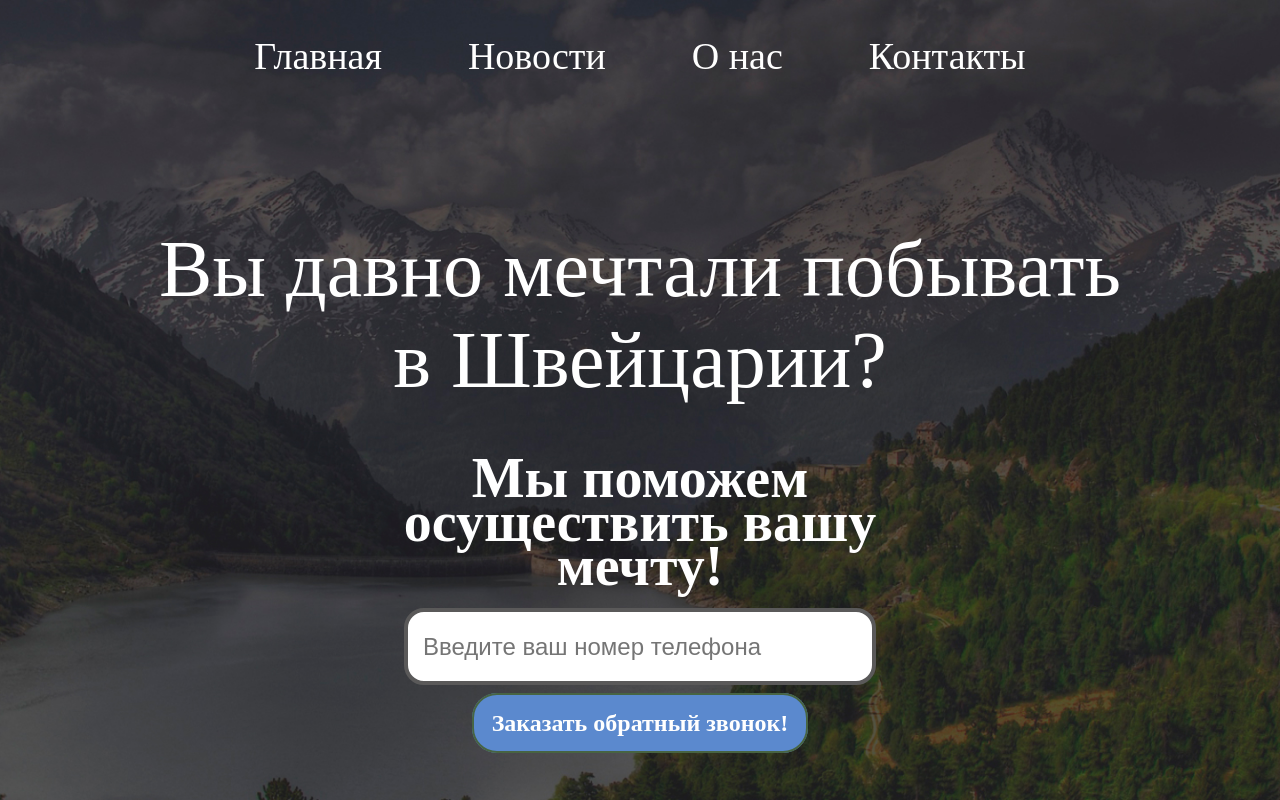
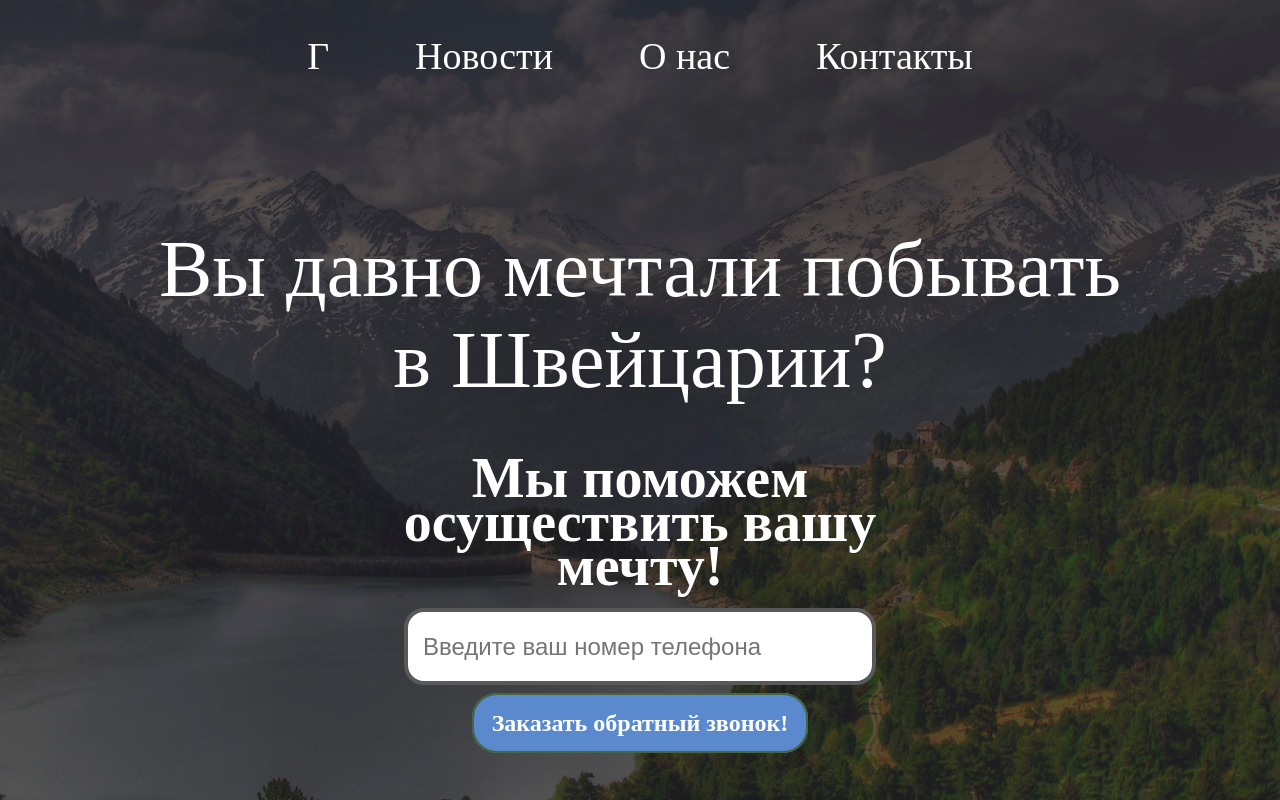
Before and after one commit to Tramabolus/github.io, a plain HTML site: page index.html in a window 1280 px wide. Drawn offline with Linux system fonts and the light colour scheme.

Commit message:
Update index.html

```diff
--- a/index.html
+++ b/index.html
@@ -15,7 +15,7 @@
 
         <div class="nav">
 
-    <a class="nav-item" href="#">Главная</a>
+    <a class="nav-item" href="#">Г</a>
     <a class="nav-item" href="#">Новости</a>
     <a class="nav-item" href="#">О нас</a>
     <a class="nav-item" href="#">Контакты</a></div>
```
